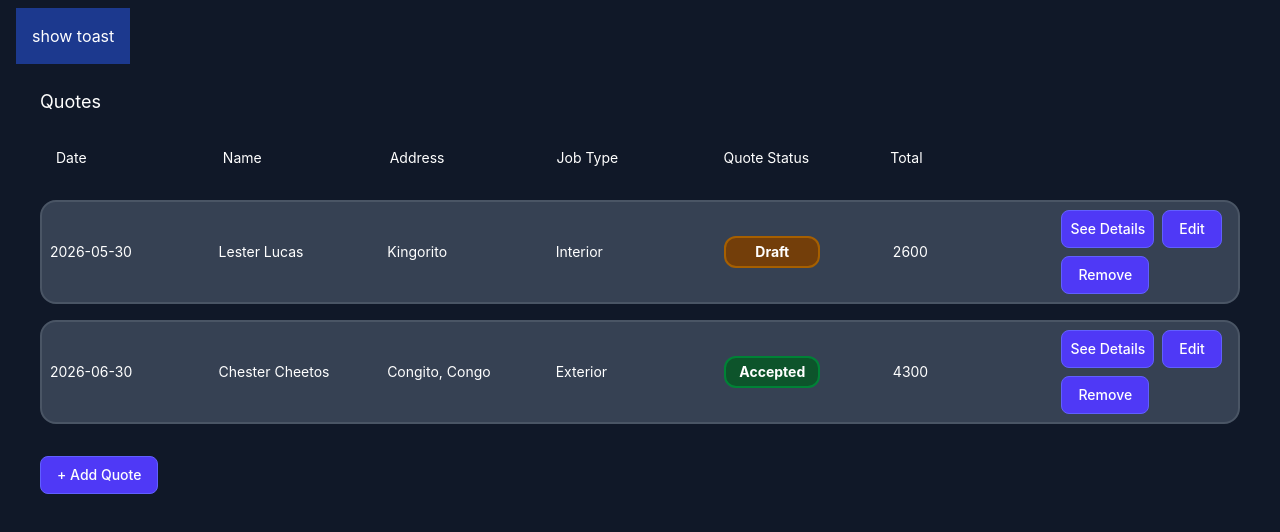
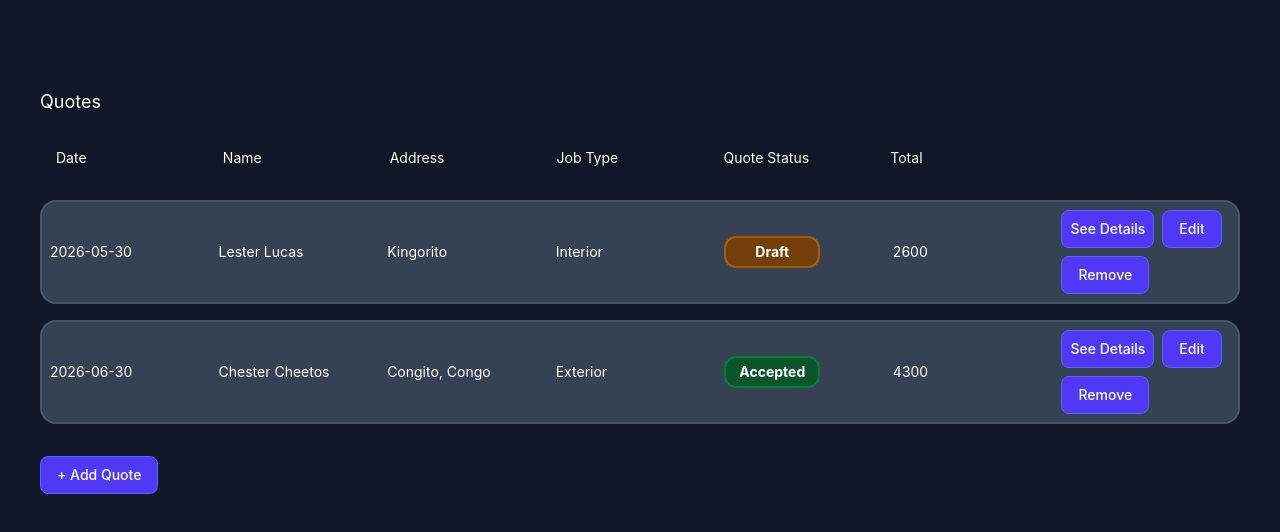
Before and after one commit to Kevineitor7/quote-tracker, a React (Vite) app: page / in a window 1280 px wide. Shown: the top 532 px of the page. Built offline with nearby package versions, Linux system fonts and the light colour scheme.

Commit message:
quote-tracker

```diff
--- a/src/App.jsx
+++ b/src/App.jsx
@@ -159,7 +159,7 @@ function Toast({ toasts, remove }) {
         >
           {t.message}
           <button
-            className='fixed relative left-28 bottom-2 cursor-pointer'
+            className='relative left-28 bottom-2 cursor-pointer'
             onClick={() => remove(t.id)}
           >
             &#x2715;
@@ -622,13 +622,6 @@ function App() {
         </button>
       </Modal>
       <Toast toasts={toast.toasts} remove={toast.remove}></Toast>
-      <button
-        className='bg-blue-900 p-4 absolute top-2'
-        onClick={() => {
-          toast.add('quote-addition')
-          console.log(toast.toasts)
-        }}>show toast
-      </button>
     </div>
   )
 }
```
